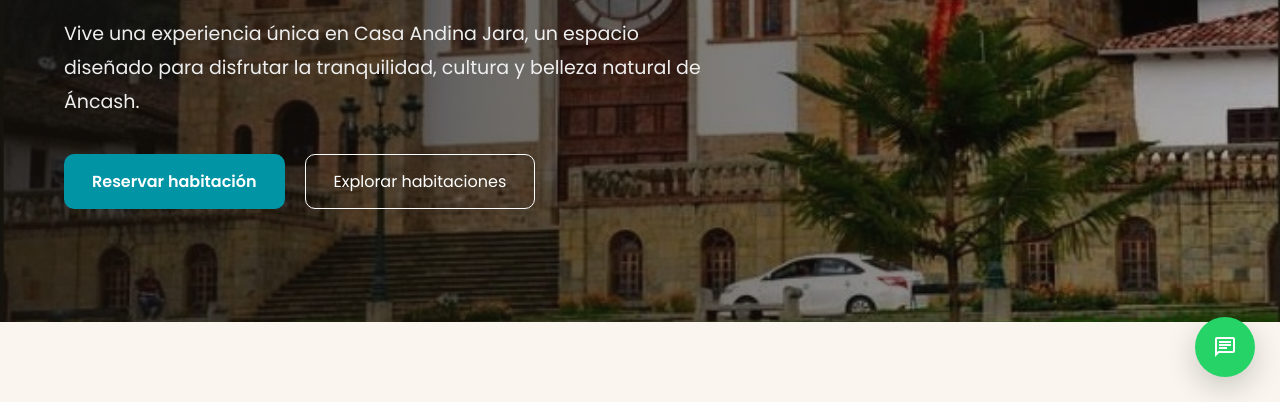
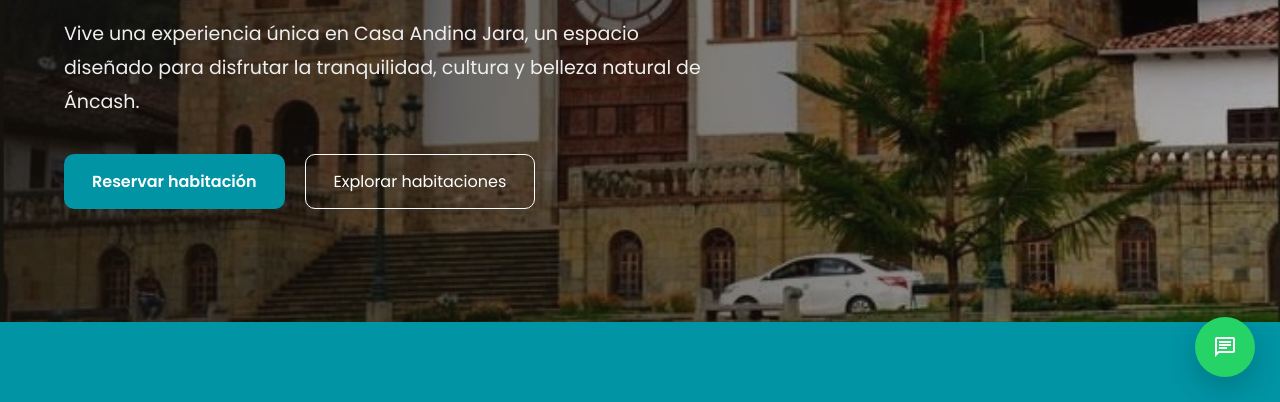
Before and after one commit to 2024101607-alt/casa-andina-jara, a plain HTML site: page index.html in a window 1280 px wide. Shown: the part 398-800 px from the top of the page. Drawn offline with nearby package versions, Linux system fonts and the light colour scheme.

Commit message:
Update style.css

```diff
--- a/css/style.css
+++ b/css/style.css
@@ -4,7 +4,7 @@
 :root {
     --primary: #0194A5;
     --primary-dark: #743719;
-    --background: #faf6ef;
+    --background: #0194A5;
     --surface: #ffffff;
     --text: #2b241f;
     --text-light: #6d625b;
```
